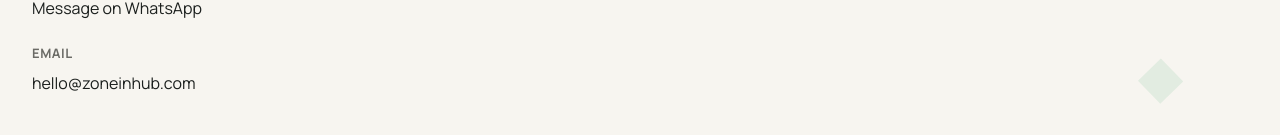
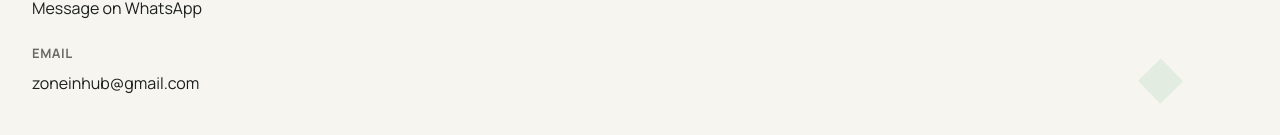
Before and after one commit to gboigwe/cowork-booking-system, a React (Vite) app: page /location in a window 1280 px wide. Shown: the part 665-800 px from the top of the page. Built offline with nearby package versions, Linux system fonts and the light colour scheme; no server answers.

Commit message:
Use the real contact email everywhere

```diff
--- a/index.html
+++ b/index.html
@@ -13,8 +13,8 @@
     <!-- Contact / local business meta -->
     <meta name="geo.region" content="NG-LA" />
     <meta name="geo.placename" content="Alagbado, Lagos, Nigeria" />
-    <meta name="contact" content="hello@zoneinhub.com" />
-    <meta name="reply-to" content="hello@zoneinhub.com" />
+    <meta name="contact" content="zoneinhub@gmail.com" />
+    <meta name="reply-to" content="zoneinhub@gmail.com" />
     <meta name="phone" content="+2349046228902" />
 
     <!-- Open Graph -->
@@ -44,7 +44,7 @@
         "image": "https://zoneinhub.com/og-image.png",
         "url": "https://zoneinhub.com",
         "telephone": "+2349046228902",
-        "email": "hello@zoneinhub.com",
+        "email": "zoneinhub@gmail.com",
         "priceRange": "₦4,000",
         "address": {
           "@type": "PostalAddress",
--- a/src/utils/contact.ts
+++ b/src/utils/contact.ts
@@ -9,7 +9,7 @@ export const CONTACT = {
   phoneDisplay: '+234 904 622 8902',
   phoneTel: '+2349046228902',
   whatsappUrl: 'https://wa.me/2349046228902',
-  email: 'hello@zoneinhub.com',
+  email: 'zoneinhub@gmail.com',
   // Same location as the Plus Code used on the Google Business Profile listing.
   plusCode: 'M735+M9 Lagos',
   mapEmbedUrl: `https://www.google.com/maps?q=${encodeURIComponent('M735+M9 Lagos')}&output=embed`,
```
